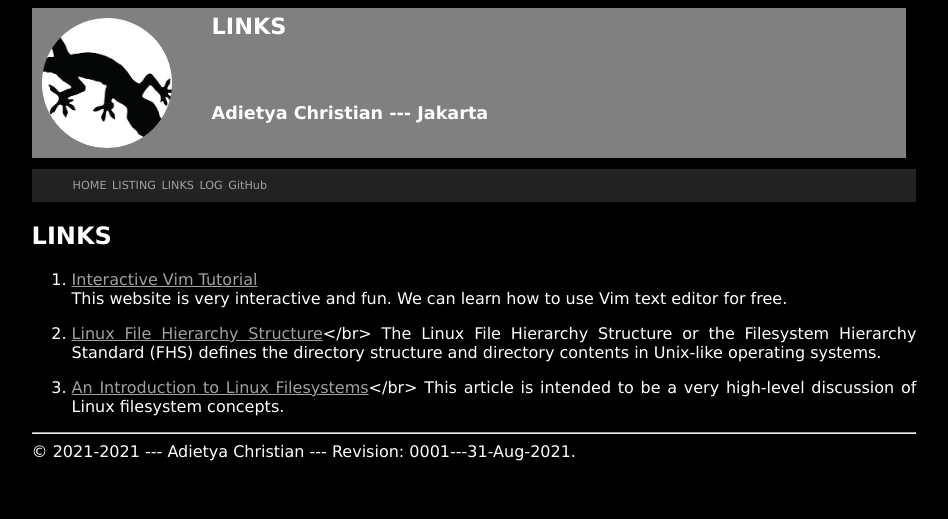
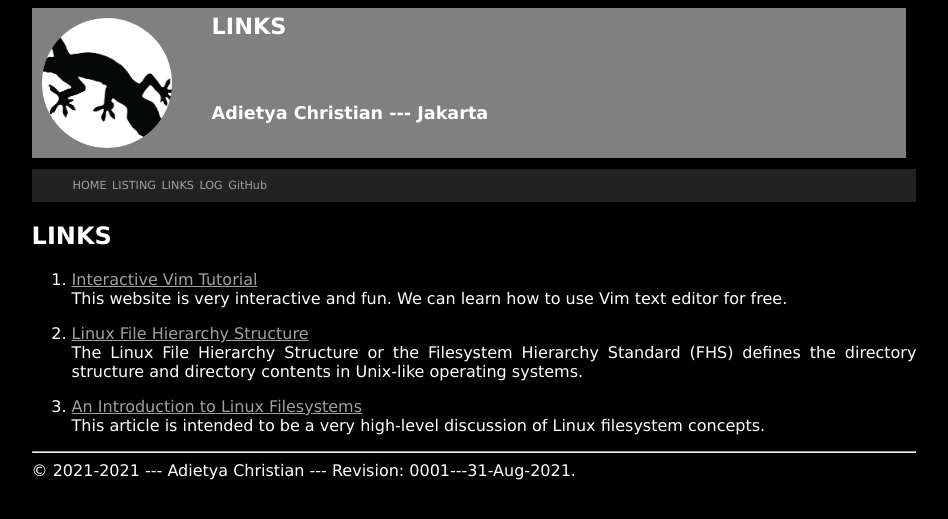
Before and after one commit to adietyachristian/os212, a Jekyll site: the page built from links.md, in a window 1280 px wide. Shown: the top 519 px of the page, without its empty margins (166-1114 px from the left). Built offline with Jekyll 4.4.1, drawn with Linux system fonts in a browser that asks for light colours; our own code applies the rules of GitHub Pages for plain Markdown files.

```diff
--- a/links.md
+++ b/links.md
@@ -9,8 +9,8 @@ permalink: /LINKS/
 This website is very interactive and fun. We can learn how to use Vim text editor
 for free.
 
-2. [Linux File Hierarchy Structure](https://www.geeksforgeeks.org/linux-file-hierarchy-structure/)</br>
+2. [Linux File Hierarchy Structure](https://www.geeksforgeeks.org/linux-file-hierarchy-structure/)<br>
 The Linux File Hierarchy Structure or the Filesystem Hierarchy Standard (FHS) defines the directory structure and directory contents in Unix-like operating systems.
 
-3. [An Introduction to Linux Filesystems](https://opensource.com/life/16/10/introduction-linux-filesystems)</br>
+3. [An Introduction to Linux Filesystems](https://opensource.com/life/16/10/introduction-linux-filesystems)<br>
 This article is intended to be a very high-level discussion of Linux filesystem concepts.
```
